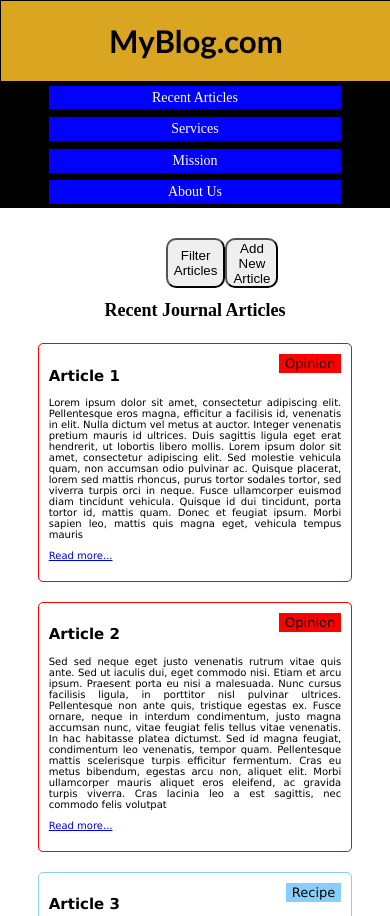
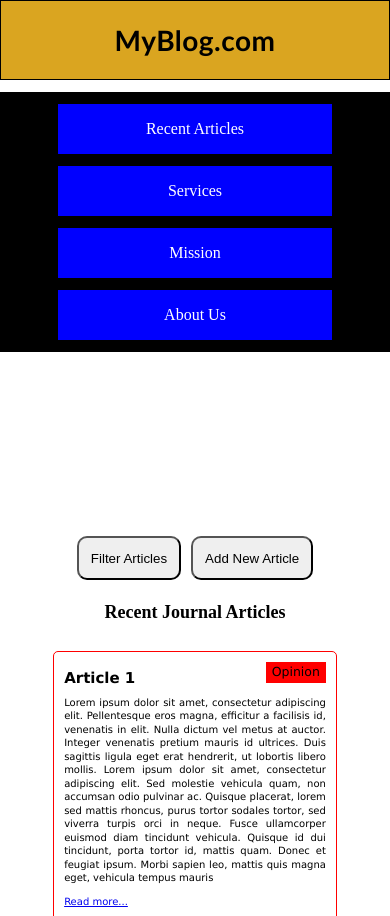
Before and after one commit to jjagger23/DOM-Manipulation, a plain HTML site: page index.html in a window 390 px wide. Shown: the top 916 px of the page. Drawn offline with Linux system fonts and the light colour scheme.

Commit message:
Update 10_css.css

```diff
--- a/10_css.css
+++ b/10_css.css
@@ -1,14 +1,17 @@
 /* 10_css.css
-   Week 5 – DOM Manipulation Styling
+   Week 5 – DOM Manipulation Styling (sticky header+nav like professor)
 */
 
 /* -----------------------------
-   GENERAL LAYOUT
+   GLOBAL / RESET
 ------------------------------ */
+*{
+    box-sizing: border-box; /* keeps columns consistent */
+}
 
 body{
+    margin: 0;
     padding: 0;
-    margin: 0;
     width: 100%;
 }
 
@@ -16,53 +19,63 @@ main{
     width: 100%;
 }
 
-main h1{
-    text-align: center;
-    font-size: clamp(18px, 3vw, 28px);
-}
-
 /* -----------------------------
-   HEADER (NOT sticky)
+   HEADER + NAV (STICKY)
 ------------------------------ */
-
 header{
     background-color: goldenrod;
     text-align: center;
-    position: static; /* scrolls normally */
-    font-size: 2.5vw;
     width: 100%;
     margin: 0;
     border: 1px solid black;
     font-family: 'Trebuchet MS', Arial, sans-serif;
+
+    position: sticky;
+    top: 0;
+    z-index: 1000; /* stay above content */
 }
 
-/* -----------------------------
-   NAVIGATION (Matches Example)
------------------------------- */
+header h1{
+    margin: 0;
+    padding: 22px 0;
+    font-size: clamp(28px, 4vw, 56px);
+    letter-spacing: 0.5px;
+}
 
+/* nav sticks right under header */
 nav{
     display: flex;
     justify-content: space-evenly;
     align-items: stretch;
     background-color: black;
     width: 100%;
+    padding: 0 3vw;
+    gap: 3vw;
+
+    position: sticky;
+    top: 0;              /* fallback */
+    top: calc(22px + 56px); /* overwritten below with a safer approach */
+    z-index: 999;
 }
 
-/* Style the links like large buttons */
+/* safer sticky offset: make nav stick BELOW the header using header height */
+nav{
+    top: var(--header-height, 92px);
+}
+
+/* links styled as big buttons */
 nav a{
+    flex: 1;
     display: flex;
     align-items: center;
     justify-content: center;
-
-    width: 20%;
-    margin: 0 2vw;
-    padding: 1vw 0;
 
     background-color: blue;
     color: white;
     text-decoration: none;
 
-    font-size: clamp(14px, 2vw, 26px);
+    padding: 16px 0;
+    font-size: clamp(16px, 2vw, 28px);
     white-space: nowrap;
 }
 
@@ -79,69 +92,94 @@ nav a:visited{
 }
 
 /* -----------------------------
+   PUSH CONTENT DOWN
+   so it doesn't hide under sticky header/nav
+------------------------------ */
+main{
+    padding-top: var(--sticky-offset, 170px);
+}
+
+/* -----------------------------
+   PAGE TITLES
+------------------------------ */
+main h1{
+    text-align: center;
+    font-size: clamp(18px, 3vw, 28px);
+    margin: 12px 0 18px 0;
+    line-height: 1.15;
+}
+
+/* -----------------------------
    FILTER + FORM AREA
 ------------------------------ */
-
 #showArea{
     display: flex;
     flex-direction: column;
     width: 75%;
-    margin: 30px auto 0 auto;
+    margin: 26px auto 0 auto;
 }
 
 #toggleButtons{
-    margin: auto;
+    margin: 0 auto 10px auto;
     display: flex;
-    width: 20%;
-    justify-content: space-evenly;
+    justify-content: center;
+    gap: 10px;
 }
 
 #toggleButtons > *{
-    height: 50px;
+    height: 44px;
     border-radius: 10px;
+    padding: 0 12px;
 }
 
+/* JS will toggle these */
 form#newContent{
     display: none;
     flex-direction: column;
-    margin: auto;
+    margin: 10px auto 0 auto;
     width: 75%;
     align-items: center;
 }
 
 form#filterContent{
     display: none;
-    margin: auto;
+    margin: 10px auto 0 auto;
 }
 
 .formRow{
     width: 400px;
-    font-size: 1.2em;
+    font-size: 1.15em;
+    line-height: 1.2;
 }
 
 /* -----------------------------
-   ARTICLE LAYOUT
+   ARTICLE LAYOUT (3 columns)
 ------------------------------ */
-
 main > div#articleList{
     display: flex;
     flex-wrap: wrap;
     justify-content: center;
     align-items: stretch;
+
     font-family: 'Lucida Sans', Geneva, Verdana, sans-serif;
+    width: 100%;
+    padding: 0 1.5%;
 }
 
 article{
-    width: 30%;
+    width: calc(33.333% - 3%);
     margin: 1.5%;
+    padding: 10px;
+
     text-align: justify;
     font-size: clamp(10px, 1.2vw, 14px);
+    line-height: 1.35;
+
     border-radius: 5px;
-    padding: 10px;
+    background: white;
 }
 
-/* Article Type Borders */
-
+/* Article borders by type */
 article.opinion{
     border: 1px solid red;
 }
@@ -154,11 +192,10 @@ article.update{
     border: 1px solid lightseagreen;
 }
 
-/* Article Type Markers */
-
+/* Marker styling */
 .marker{
     float: right;
-    font-size: 1.3em;
+    font-size: 1.25em;
     padding: 2px 6px;
 }
 
@@ -174,27 +211,31 @@ article.update{
     background-color: lightseagreen;
 }
 
+article h2{
+    margin: 6px 0 8px 0;
+}
+
+article p{
+    margin: 0 0 10px 0;
+}
+
 /* -----------------------------
    FOOTER (Contact Us Block)
 ------------------------------ */
-
 footer{
     padding-top: 5vh;
     padding-bottom: 8vh;
-    font-size: 1.5vw;
     color: white;
     background-color: black;
 }
 
-/* Only center main Contact line */
 footer > p{
     text-align: center;
     margin: 0 auto 3vh auto;
     width: 50%;
-    font-size: clamp(18px, 2.5vw, 34px);
+    font-size: clamp(22px, 2.8vw, 40px);
 }
 
-/* Two-column grid for contact details */
 address > div{
     display: grid;
     grid-template-columns: 1fr 1fr;
@@ -207,14 +248,14 @@ address > div{
 address > div p{
     margin: 0;
     padding: 0;
+    font-size: clamp(16px, 2vw, 26px);
+    font-style: italic;
 }
 
-/* Left column labels */
 address > div p:nth-child(odd){
     text-align: right;
 }
 
-/* Right column values */
 address > div p:nth-child(even){
     text-align: left;
 }
@@ -226,26 +267,28 @@ a:visited{
 /* -----------------------------
    RESPONSIVE
 ------------------------------ */
-
-@media screen and (max-width: 1000px){
-    header{
-        font-size: 4vw;
+@media screen and (max-width: 900px){
+    article{
+        width: calc(50% - 4%);
+        margin: 2%;
     }
 }
 
 @media screen and (max-width: 600px){
+    nav{
+        flex-wrap: wrap;
+        gap: 12px;
+        padding: 12px 3vw;
+    }
+
+    nav a{
+        flex: none;
+        width: 75%;
+        margin: 0 auto;
+    }
 
     article{
         width: 75%;
         margin: 10px auto;
     }
-
-    nav{
-        flex-wrap: wrap;
-    }
-
-    nav a{
-        width: 75%;
-        margin: 1vw auto;
-    }
 }
```
